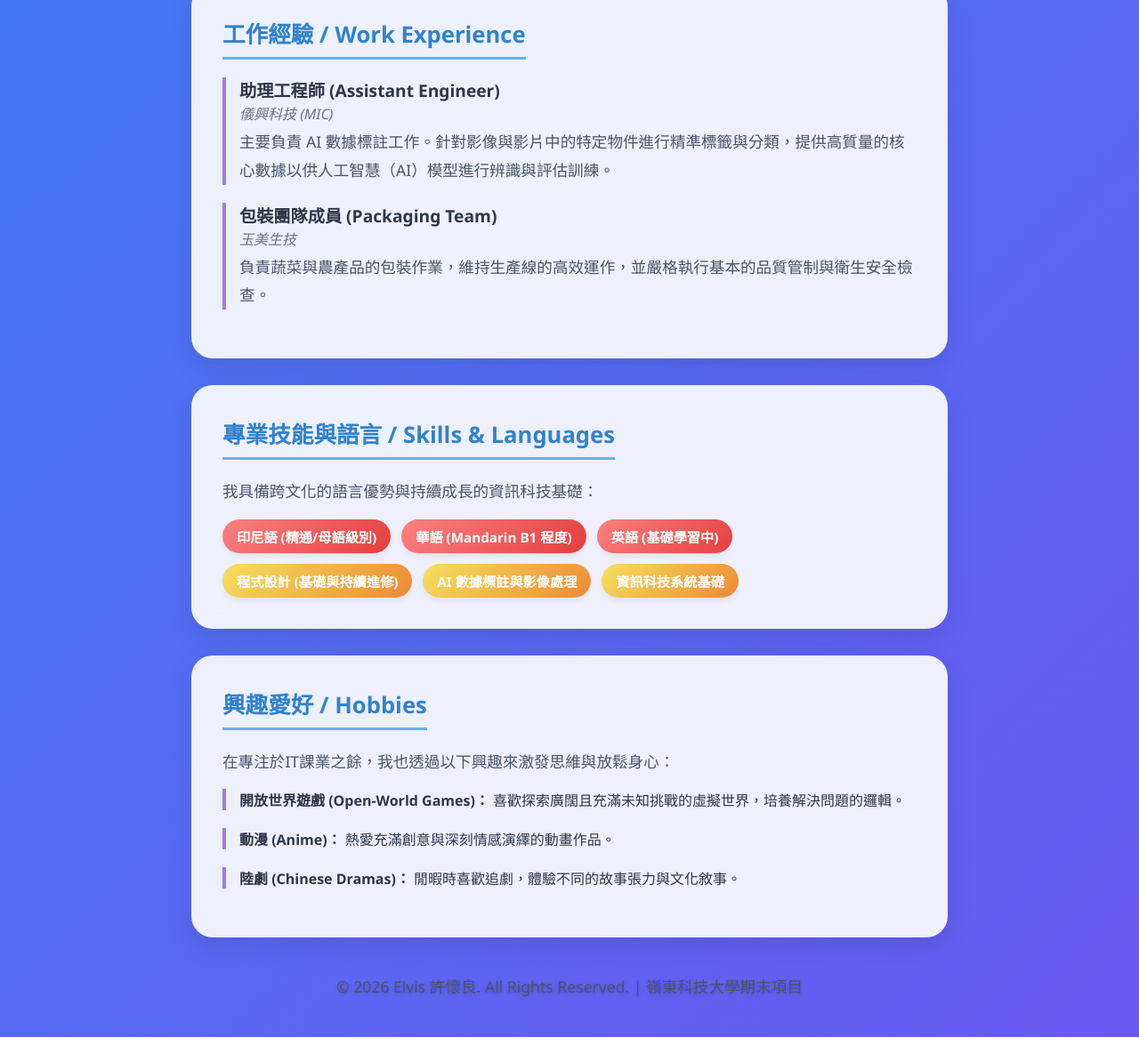
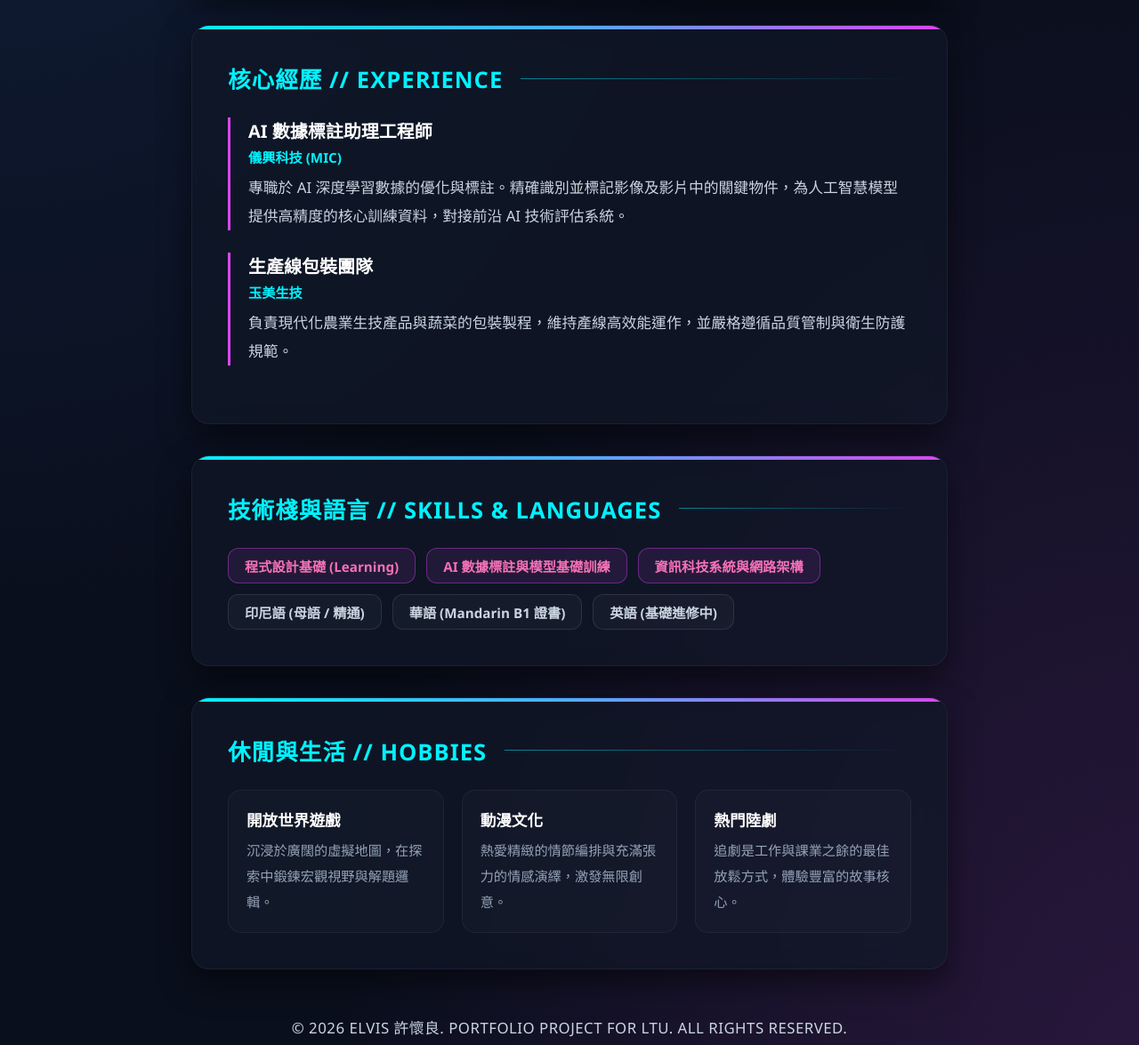
Before and after one commit to Elvis-1222/Elvis-1222_Autobiografi-Website, a plain HTML site: page index.html in a window 1280 px wide. Shown: the part 569-1744 px from the top of the page at 89% size. Drawn offline with Linux system fonts and the light colour scheme.

Commit message:
Update index.html

```diff
--- a/index.html
+++ b/index.html
@@ -3,29 +3,24 @@
 <head>
     <meta charset="UTF-8">
     <meta name="viewport" content="width=device-width, initial-scale=1.0">
-    <title>Elvis 許懷良 | 個人自傳網站</title>
+    <title>Elvis 許懷良 | 未來科技個人自傳</title>
     <style>
-        /* Desain Kreatif & Berwarna */
+        /* 未來感 Cyberpunk 科技風設計 */
         * {
             margin: 0;
             padding: 0;
             box-sizing: border-box;
-            font-family: 'Segoe UI', Roboto, Helvetica, Arial, sans-serif, "Microsoft JhengHei";
+            font-family: 'Segoe UI', Roboto, 'Space Mono', Monaco, Arial, sans-serif, "Microsoft JhengHei";
         }
 
         body {
-            background: linear-gradient(135deg, #6ee7b7, #3b82f6, #9333ea);
-            background-size: 400% 400%;
-            animation: gradientBG 15s ease infinite;
-            color: #2d3748;
+            background-color: #0a0f1d;
+            background-image:
+                radial-gradient(at 0% 0%, rgba(59, 130, 246, 0.15) 0px, transparent 50%),
+                radial-gradient(at 100% 100%, rgba(217, 70, 239, 0.15) 0px, transparent 50%);
+            color: #e2e8f0;
             min-height: 100vh;
-            padding: 40px 20px;
-        }
-
-        @keyframes gradientBG {
-            0% { background-position: 0% 50%; }
-            50% { background-position: 100% 50%; }
-            100% { background-position: 0% 50%; }
+            padding: 50px 20px;
         }
 
         .container {
@@ -33,84 +28,115 @@
             margin: 0 auto;
         }
 
-        /* Header Card */
+        /* 玻璃擬態 (Glassmorphism) 核心樣式 */
+        header, section {
+            background: rgba(17, 24, 39, 0.7);
+            backdrop-filter: blur(12px);
+            -webkit-backdrop-filter: blur(12px);
+            border: 1px solid rgba(255, 255, 255, 0.05);
+            border-radius: 20px;
+            padding: 40px;
+            margin-bottom: 35px;
+            box-shadow: 0 15px 35px rgba(0, 0, 0, 0.5);
+            position: relative;
+            overflow: hidden;
+        }
+
+        /* 頂部裝飾條 */
+        header::before, section::before {
+            content: '';
+            position: absolute;
+            top: 0;
+            left: 0;
+            width: 100%;
+            height: 4px;
+            background: linear-gradient(90deg, #00f2fe, #4facfe, #d946ef);
+        }
+
+        /* 標頭樣式 */
         header {
-            background: rgba(255, 255, 255, 0.85);
-            backdrop-filter: blur(10px);
-            padding: 40px;
-            border-radius: 24px;
             text-align: center;
-            box-shadow: 0 10px 30px rgba(0, 0, 0, 0.15);
-            margin-bottom: 30px;
-            border: 1px solid rgba(255, 255, 255, 0.5);
         }
 
         header h1 {
-            font-size: 2.5rem;
-            color: #1a202c;
-            margin-bottom: 10px;
+            font-size: 2.8rem;
+            font-weight: 800;
+            background: linear-gradient(to right, #00f2fe, #d946ef);
+            -webkit-background-clip: text;
+            -webkit-text-fill-color: transparent;
+            margin-bottom: 12px;
+            letter-spacing: 1px;
         }
 
         header p {
             font-size: 1.2rem;
-            color: #4a5568;
-            font-weight: 500;
+            color: #94a3b8;
         }
 
-        /* Section Cards */
-        section {
-            background: rgba(255, 255, 255, 0.9);
-            backdrop-filter: blur(10px);
-            padding: 35px;
-            border-radius: 24px;
-            box-shadow: 0 10px 30px rgba(0, 0, 0, 0.1);
-            margin-bottom: 30px;
-            transition: transform 0.3s ease;
+        .nickname {
+            display: inline-block;
+            margin-top: 10px;
+            padding: 4px 15px;
+            background: rgba(0, 242, 254, 0.1);
+            border: 1px solid rgba(0, 242, 254, 0.3);
+            border-radius: 50px;
+            color: #00f2fe;
+            font-size: 0.9rem;
+            font-weight: 600;
         }
 
-        section:hover {
-            transform: translateY(-5px);
+        /* 區塊標題 */
+        h2 {
+            font-size: 1.6rem;
+            color: #00f2fe;
+            margin-bottom: 25px;
+            display: flex;
+            align-items: center;
+            letter-spacing: 1px;
+            text-transform: uppercase;
         }
 
-        h2 {
-            font-size: 1.6rem;
-            color: #3182ce;
-            margin-bottom: 20px;
-            border-bottom: 3px solid #63b3ed;
-            padding-bottom: 8px;
-            display: inline-block;
+        h2::after {
+            content: '';
+            flex-grow: 1;
+            height: 1px;
+            background: linear-gradient(90deg, rgba(0, 242, 254, 0.5), transparent);
+            margin-left: 20px;
         }
 
         p {
-            font-size: 1.1rem;
-            line-height: 1.8;
-            color: #4a5568;
+            font-size: 1.05rem;
+            line-height: 1.9;
+            color: #cbd5e1;
         }
 
-        /* List Styling */
-        ul {
+        /* 經歷列表樣式 */
+        .exp-list {
             list-style: none;
         }
 
-        .exp-item, .hobby-item {
-            margin-bottom: 20px;
-            padding-left: 15px;
-            border-left: 4px solid #9f7aea;
+        .exp-item {
+            margin-bottom: 25px;
+            padding-left: 20px;
+            border-left: 3px solid #d946ef;
+            position: relative;
         }
 
         .exp-title {
-            font-weight: bold;
-            font-size: 1.2rem;
-            color: #2d3748;
+            font-weight: 700;
+            font-size: 1.25rem;
+            color: #ffffff;
+            margin-bottom: 4px;
         }
 
         .exp-company {
-            color: #6b7280;
-            font-style: italic;
-            margin-bottom: 5px;
+            color: #00f2fe;
+            font-size: 0.95rem;
+            font-weight: 600;
+            margin-bottom: 8px;
         }
 
-        /* Tags for Skills */
+        /* 技能標籤 */
         .skills-container {
             display: flex;
             flex-wrap: wrap;
@@ -119,98 +145,144 @@
         }
 
         .skill-tag {
-            background: linear-gradient(135deg, #f6e05e, #ed8936);
-            color: white;
-            padding: 8px 16px;
-            border-radius: 20px;
-            font-weight: bold;
+            background: rgba(255, 255, 255, 0.03);
+            color: #cbd5e1;
+            padding: 8px 18px;
+            border-radius: 12px;
+            font-weight: 600;
             font-size: 0.95rem;
-            box-shadow: 0 4px 6px rgba(0,0,0,0.05);
+            border: 1px solid rgba(255, 255, 255, 0.1);
+            transition: all 0.3s ease;
         }
 
-        .lang-tag {
-            background: linear-gradient(135deg, #fc8181, #e53e3e);
+        .skill-tag:hover {
+            background: rgba(0, 242, 254, 0.1);
+            border-color: #00f2fe;
+            color: #00f2fe;
+            transform: translateY(-2px);
+            box-shadow: 0 0 15px rgba(0, 242, 254, 0.3);
         }
 
-        /* Footer */
+        .skill-tag.tech-focus {
+            background: rgba(217, 70, 239, 0.1);
+            border-color: rgba(217, 70, 239, 0.4);
+            color: #f472b6;
+        }
+
+        .skill-tag.tech-focus:hover {
+            background: rgba(217, 70, 239, 0.2);
+            border-color: #d946ef;
+            color: #ffffff;
+            box-shadow: 0 0 15px rgba(217, 70, 239, 0.4);
+        }
+
+        /* 興趣愛好 */
+        .hobby-grid {
+            display: grid;
+            grid-template-columns: repeat(auto-fit, minmax(220px, 1fr));
+            gap: 20px;
+            margin-top: 15px;
+        }
+
+        .hobby-box {
+            background: rgba(255, 255, 255, 0.02);
+            border: 1px solid rgba(255, 255, 255, 0.05);
+            padding: 20px;
+            border-radius: 15px;
+            transition: border-color 0.3s;
+        }
+
+        .hobby-box:hover {
+            border-color: rgba(217, 70, 239, 0.3);
+        }
+
+        .hobby-box strong {
+            color: #ffffff;
+            display: block;
+            margin-bottom: 8px;
+            font-size: 1.1rem;
+        }
+
+        /* 頁尾 */
         footer {
             text-align: center;
-            color: white;
-            margin-top: 40px;
-            font-size: 0.9rem;
-            text-shadow: 0 2px 4px rgba(0,0,0,0.2);
+            color: #64748b;
+            margin-top: 50px;
+            font-size: 0.85rem;
+            letter-spacing: 0.5px;
         }
     </style>
 </head>
 <body>
 
     <div class="container">
-        <!-- 頂部標題 -->
+        <!-- 頂部標頭 -->
         <header>
-            <h1>你好，我是 Elvis (許懷良)</h1>
-            <p>歡迎來到我的個人自傳網站 👋 ✨</p>
-            <p style="font-size: 1rem; margin-top: 5px; color: #718096;">大家通常叫我 <strong>Vis</strong> 或 <strong>懷良</strong></p>
+            <h1>ELVIS 許懷良</h1>
+            <p>資訊科技領域的探索者與實踐者</p>
+            <div class="nickname">PREFER TO BE CALLED: VIS / 懷良</div>
         </header>
 
         <!-- 關於我 -->
         <section id="about">
-            <h2>關於我 / About Me</h2>
+            <h2>關於我 // ABOUT ME</h2>
             <p>
-                我目前就讀於<strong>嶺東科技大學 (LTU) 資訊科技系 (IT)</strong>。在大專的學術生涯中，我全心投入於資訊科技相關領域的學習。除了課堂上的理論知識，我也正積極且熱情地自學<strong>程式設計 (Programming)</strong>，期望未來能將科技研發落實於生活應用中。
+                目前就讀於<strong>嶺東科技大學 (LTU) 資訊科技系 (IT)</strong>。在充滿代碼與邏輯的世界裡，我正全力深耕資訊技術的架構與應用。除了系上的核心課程，我也正積極投入<strong>程式設計 (Programming)</strong> 的自學之路，熱衷於將科技想法轉化為實際的數位產出。
             </p>
         </section>
 
         <!-- 工作經驗 -->
         <section id="experience">
-            <h2>工作經驗 / Work Experience</h2>
-            <ul>
-                <li class="exp-item">
-                    <div class="exp-title">助理工程師 (Assistant Engineer)</div>
-                    <div class="exp-company">儀興科技 (MIC) </div>
-                    <p>主要負責 AI 數據標註工作。針對影像與影片中的特定物件進行精準標籤與分類，提供高質量的核心數據以供人工智慧（AI）模型進行辨識與評估訓練。</p>
-                </li>
-                <li class="exp-item">
-                    <div class="exp-title">包裝團隊成員 (Packaging Team)</div>
+            <h2>核心經歷 // EXPERIENCE</h2>
+            <div class="exp-list">
+                <div class="exp-item">
+                    <div class="exp-title">AI 數據標註助理工程師</div>
+                    <div class="exp-company">儀興科技 (MIC)</div>
+                    <p>專職於 AI 深度學習數據的優化與標註。精確識別並標記影像及影片中的關鍵物件，為人工智慧模型提供高精度的核心訓練資料，對接前沿 AI 技術評估系統。</p>
+                </div>
+                <div class="exp-item">
+                    <div class="exp-title">生產線包裝團隊</div>
                     <div class="exp-company">玉美生技</div>
-                    <p>負責蔬菜與農產品的包裝作業，維持生產線的高效運作，並嚴格執行基本的品質管制與衛生安全檢查。</p>
-                </li>
-            </ul>
+                    <p>負責現代化農業生技產品與蔬菜的包裝製程，維持產線高效能運作，並嚴格遵循品質管制與衛生防護規範。</p>
+                </div>
+            </div>
         </section>
 
         <!-- 專業技能與語言 -->
         <section id="skills">
-            <h2>專業技能與語言 / Skills & Languages</h2>
-            <p>我具備跨文化的語言優勢與持續成長的資訊科技基礎：</p>
+            <h2>技術棧與語言 // SKILLS & LANGUAGES</h2>
             <div class="skills-container">
-                <span class="skill-tag lang-tag">印尼語 (精通/母語級別)</span>
-                <span class="skill-tag lang-tag">華語 (Mandarin B1 程度)</span>
-                <span class="skill-tag lang-tag">英語 (基礎學習中)</span>
-                <span class="skill-tag">程式設計 (基礎與持續進修)</span>
-                <span class="skill-tag">AI 數據標註與影像處理</span>
-                <span class="skill-tag">資訊科技系統基礎</span>
+                <span class="skill-tag tech-focus">程式設計基礎 (Learning)</span>
+                <span class="skill-tag tech-focus">AI 數據標註與模型基礎訓練</span>
+                <span class="skill-tag tech-focus">資訊科技系統與網路架構</span>
+                <span class="skill-tag">印尼語 (母語 / 精通)</span>
+                <span class="skill-tag">華語 (Mandarin B1 證書)</span>
+                <span class="skill-tag">英語 (基礎進修中)</span>
             </div>
         </section>
 
         <!-- 興趣愛好 -->
         <section id="hobbies">
-            <h2>興趣愛好 / Hobbies</h2>
-            <p>在專注於IT課業之餘，我也透過以下興趣來激發思維與放鬆身心：</p>
-            <div style="margin-top: 15px;">
-                <div class="hobby-item">
-                    <strong>開放世界遊戲 (Open-World Games)：</strong> 喜歡探索廣闊且充滿未知挑戰的虛擬世界，培養解決問題的邏輯。
+            <h2>休閒與生活 // HOBBIES</h2>
+            <div class="hobby-grid">
+                <div class="hobby-box">
+                    <strong>開放世界遊戲</strong>
+                    <p style="color: #94a3b8; font-size: 0.95rem;">沉浸於廣闊的虛擬地圖，在探索中鍛鍊宏觀視野與解題邏輯。</p>
                 </div>
-                <div class="hobby-item">
-                    <strong>動漫 (Anime)：</strong> 熱愛充滿創意與深刻情感演繹的動畫作品。
+                <div class="hobby-box">
+                    <strong>動漫文化</strong>
+                    <p style="color: #94a3b8; font-size: 0.95rem;">熱愛精緻的情節編排與充滿張力的情感演繹，激發無限創意。</p>
                 </div>
-                <div class="hobby-item">
-                    <strong>陸劇 (Chinese Dramas)：</strong> 閒暇時喜歡追劇，體驗不同的故事張力與文化敘事。
+                <div class="hobby-box">
+                    <strong>熱門陸劇</strong>
+                    <p style="color: #94a3b8; font-size: 0.95rem;">追劇是工作與課業之餘的最佳放鬆方式，體驗豐富的故事核心。</p>
                 </div>
             </div>
         </section>
 
         <!-- 頁尾 -->
         <footer>
-            <p>&copy; 2026 Elvis 許懷良. All Rights Reserved. | 嶺東科技大學期末項目</p>
+            <p>&copy; 2026 ELVIS 許懷良. PORTFOLIO PROJECT FOR LTU. ALL RIGHTS RESERVED.</p>
         </footer>
     </div>
 
```
